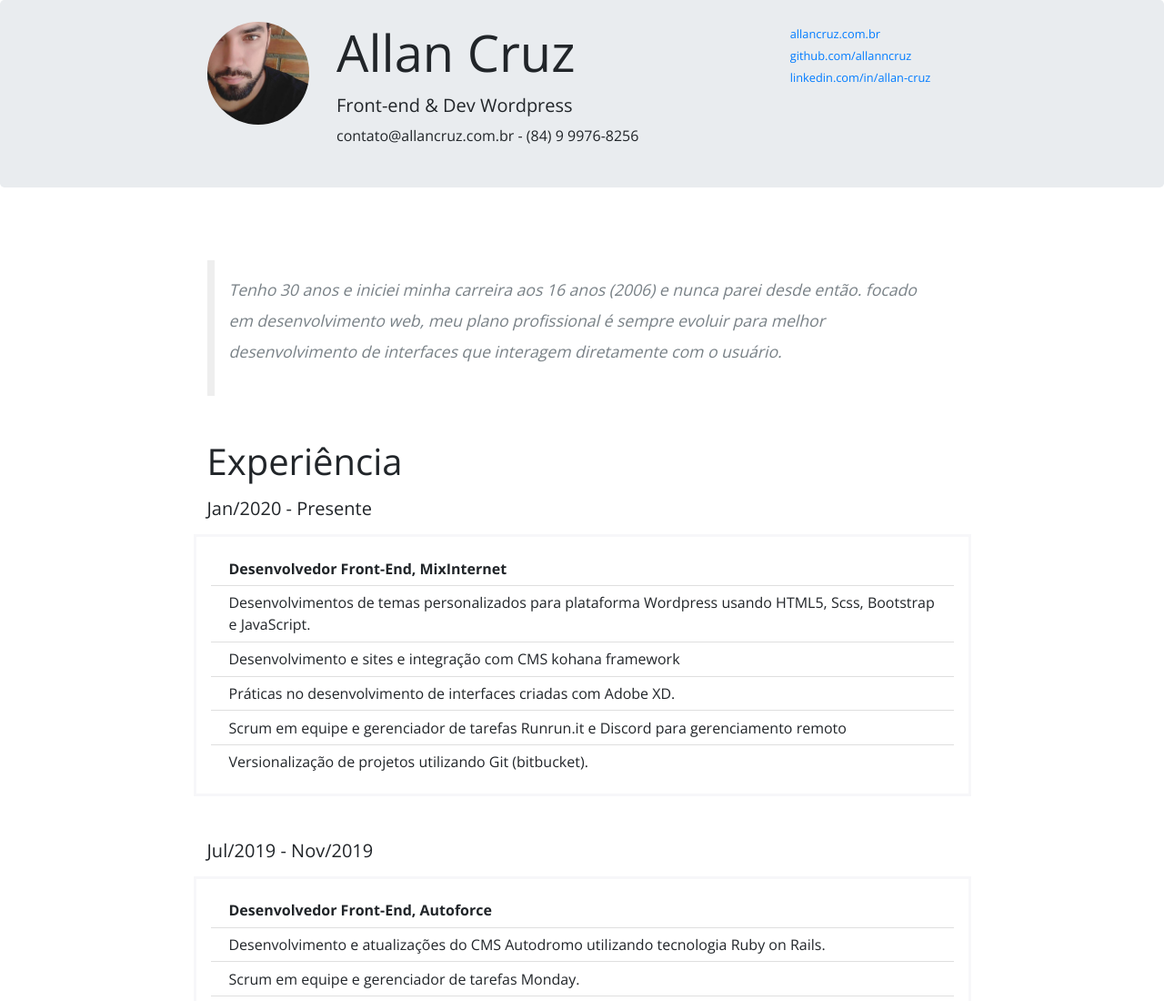
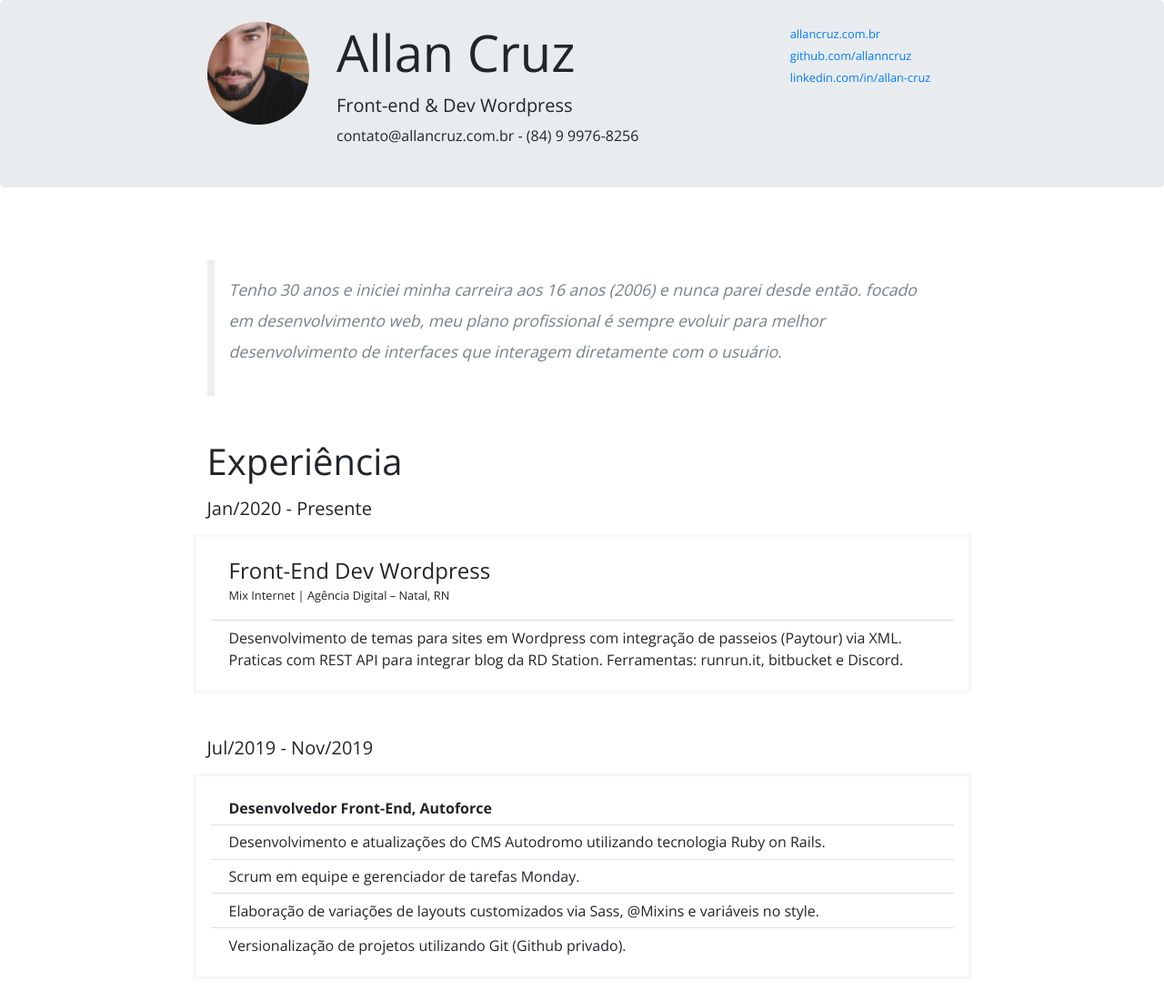
Before and after one commit to allanncruz/cv, a website: page src/index.html in a window 1280 px wide. Shown: the top 1100 px of the page at 91% size. Drawn offline with nearby package versions, Linux system fonts and the light colour scheme; files that its build step writes are made by us from their sources.

Commit message:
update cards model

```diff
--- a/src/index.html
+++ b/src/index.html
@@ -62,14 +62,11 @@
                     <h5 class="font-weight-light">Jan/2020 - Presente</h5>
                     <div class="bd-example mb-5">
                         <ul class="list-group list-group-flush">
-                            <li class="list-group-item font-weight-bold d-flex align-items-center">
-                                Desenvolvedor Front-End, MixInternet
+                            <li class="list-group-item font-weight-bold pb-3">
+                                <h4 class="m-0">Front-End Dev Wordpress</h4>
+                                <small>Mix Internet | Agência Digital – Natal, RN</small>
                             </li>
-                            <li class="list-group-item">Desenvolvimentos de temas personalizados para plataforma Wordpress usando HTML5, Scss, Bootstrap e JavaScript.</li>
-                            <li class="list-group-item">Desenvolvimento e sites e integração com CMS kohana framework</li>
-                            <li class="list-group-item">Práticas no desenvolvimento de interfaces criadas com Adobe XD.</li>
-                            <li class="list-group-item">Scrum em equipe e gerenciador de tarefas Runrun.it e Discord para gerenciamento remoto</li>
-                            <li class="list-group-item">Versionalização de projetos utilizando Git (bitbucket).</li>
+                            <li class="list-group-item">Desenvolvimento de temas para sites em Wordpress com integração de passeios (Paytour) via XML. Praticas com REST API para integrar blog da RD Station. Ferramentas: runrun.it, bitbucket e Discord.</li>
                         </ul>
                     </div>
 
```
